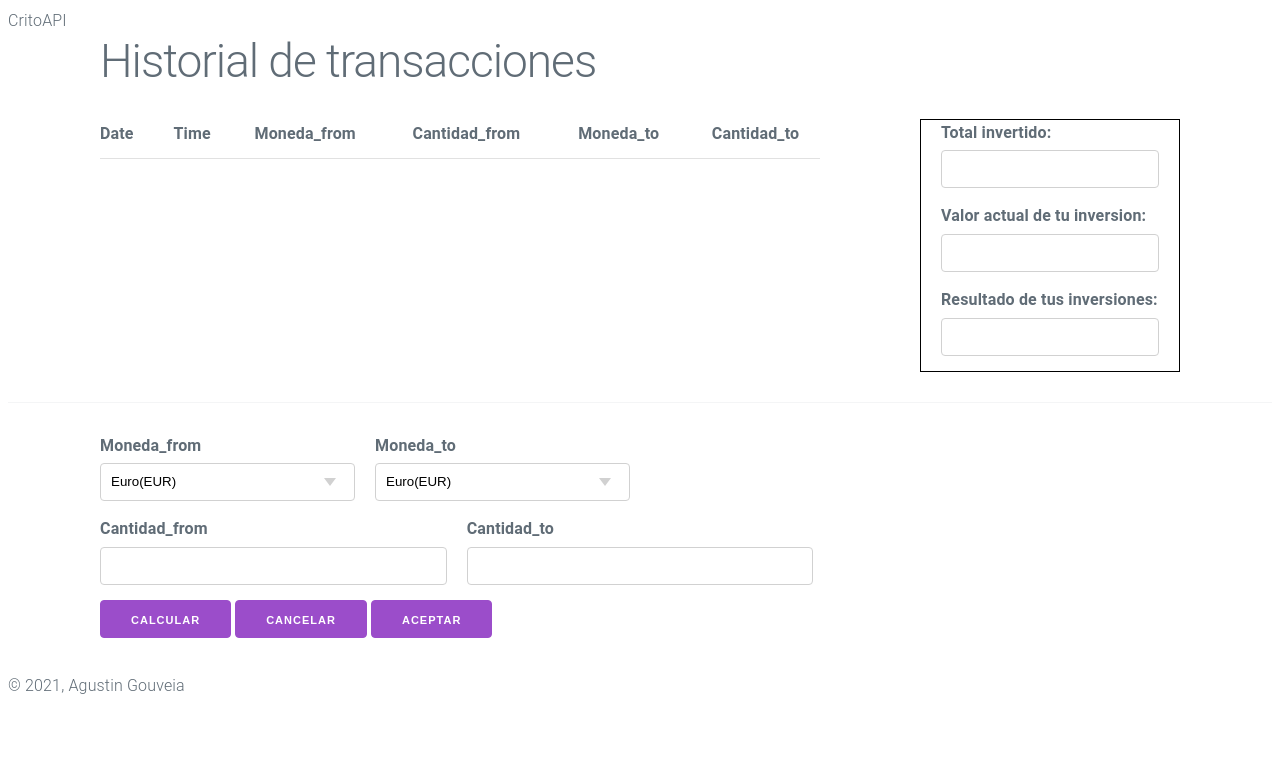
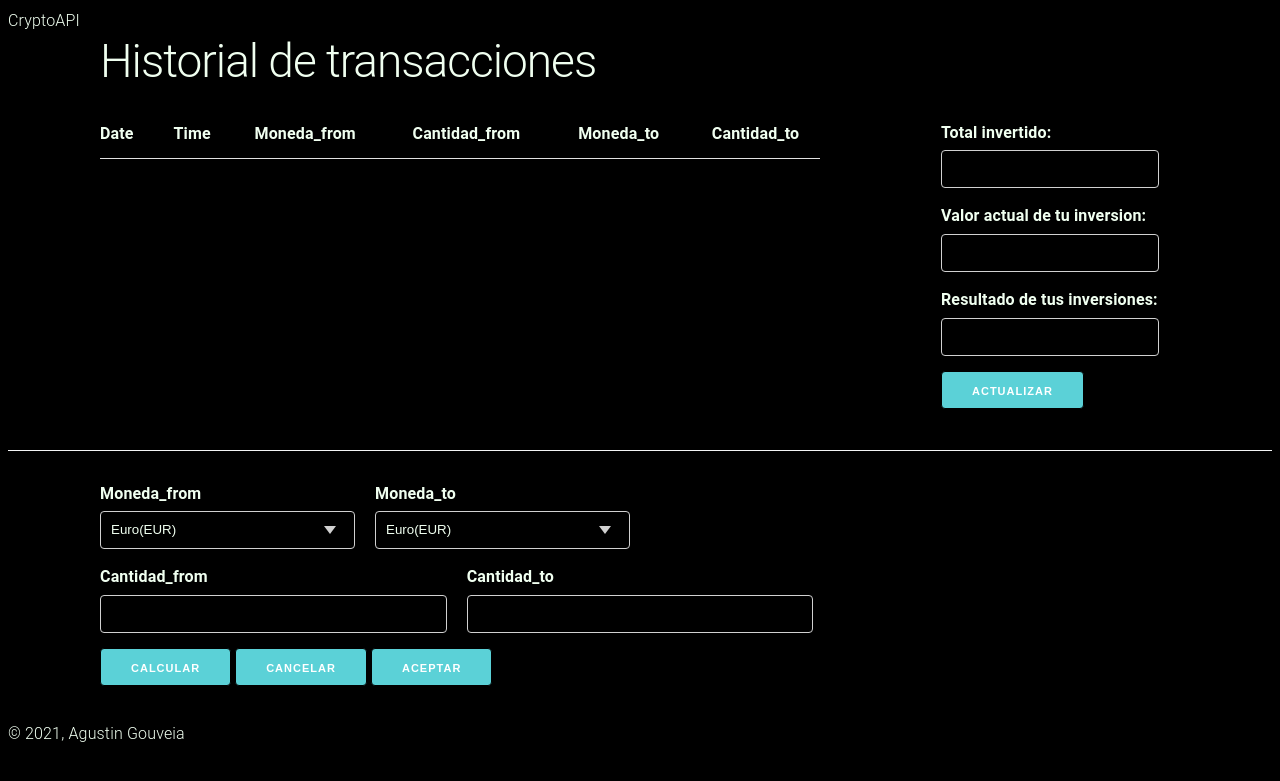
Before and after one commit to AgusGouveia/Proyecto_Web, a Flask app: page / in a window 1280 px wide. Shown: the top 781 px of the page. Run offline with Flask 2, Linux system fonts and the light colour scheme; lists and menus that the app fills with data are empty; parts of the project's set-up code (start-up, migrations or seed data) failed here and were passed over.

Commit message:
Colores modificados. Corección del calculo del estado de inversión. Añadido el boton actualizar

```diff
--- a/UnderwaterGuy/static/css/styles.css
+++ b/UnderwaterGuy/static/css/styles.css
@@ -2,13 +2,19 @@
 a los que se acceden desde el NAVEGADOR */
 
 .tabla-movimientos tbody tr:hover {
-    background-color: rgb(142, 223, 255);
+    background-color: rgb(60, 65, 73);
 }
+
 
 .lista-movimientos {
 
     display: grid;
     grid-template-columns: 2fr 1fr;
+}
+
+.body {
+    background-color: black;
+    color: honeydew;
 }
 
 .tabla-status {
@@ -21,5 +27,14 @@ a los que se acceden desde el NAVEGADOR */
 }
 
 .verde {
-    color: green;
+    color: rgb(45, 201, 45);
 }
+
+.white {
+    color: honeydew;
+}
+
+.button {
+    background-color: rgb(91, 209, 215) ;
+    border-color: black;
+  }
--- a/UnderwaterGuy/static/js/UnderwaterGuy.js
+++ b/UnderwaterGuy/static/js/UnderwaterGuy.js
@@ -24,6 +24,14 @@ let losMovimientos
 xhr = new XMLHttpRequest() // Manejador de peticiones de forma asincrona
 xhr2 = new XMLHttpRequest() // Necesitamos 2 para poder hacer dos llamadas sin que se pisen una a la otra
 xhr3 = new XMLHttpRequest() // necesitamos 3 ...
+
+/*function modificaPares() {
+    const pares = document.querySelector(".moneda__from")
+    for (let i = 0; i < pares.data.length; i++){
+        pares.classList.add("disabled")
+    }
+} */
+
 function recibeRespuestaStatus() {
     if (this.readyState === 4 && (this.status === 200 || this.status === 201)) {
         const respuesta = JSON.parse(this.responseText)
@@ -31,19 +39,25 @@ function recibeRespuestaStatus() {
             alert("Se ha producido un error en acceso a servidor: "+ respuesta.mensaje)
             return
         }
+
         const data = respuesta.data
         const invertido = document.getElementById('invertido')
         const valorActual = document.getElementById('valor-inversion')
         const resultadoInversion = document.getElementById('resultado')
         invertido.value = data.Total_Euros_Invertidos + "€"
+        invertido.classList.add("white")
         valorActual.value = data.Valor_Actual_Inversion.toFixed(8) + "€"
         resultadoInversion.value = data.Resultado.toFixed(8) + "€"
 
-        if (data.Resultado < data.Total_Euros_Invertidos) {
+        if (data.Resultado < 0) {
             resultadoInversion.classList.add("rojo")
             valorActual.classList.add("rojo")
         }
-        else {
+        if (data.Resultado == 0) {
+            resultadoInversion.classList.add("white")
+            valorActual.classList.add("white")
+        }
+        if (data.Resultado > 0) {
             resultadoInversion.classList.add("verde")
             valorActual.classList.add("verde")
         }
@@ -181,7 +195,7 @@ function llamaApiStatus() {
 
 window.onload = function() {
     /* Todo lo que haya aquí adentro se ejecutará una vez que el HTML se renderice, o sea, exactamente despues
-    de que la pagina acabe de cargarse, evitando que el JS entre en juego antes de tiempo. */
+    de que la página acabe de cargarse, evitando que el JS entre en juego antes de tiempo. */
 
     llamaApiMovimientos()
     llamaApiStatus()
@@ -193,4 +207,7 @@ window.onload = function() {
     document.querySelector("#aceptar")
         .addEventListener("click", llamaApiCreaMovimiento)
 
+    document.querySelector("#actualizar")
+        .addEventListener("click", llamaApiStatus)
+
 }
--- a/UnderwaterGuy/templates/UnderwaterGuy.html
+++ b/UnderwaterGuy/templates/UnderwaterGuy.html
@@ -9,8 +9,8 @@
     <link rel="stylesheet" href="/static/css/styles.css">
     <script src="/static/js/UnderwaterGuy.js"></script>
 </head>
-<body>
-    <header>CritoAPI</header>
+<body class ="body">
+    <header>CryptoAPI</header>
     <section class="container" id="principal">
         <h1>Historial de transacciones</h1>
         <div class="lista-movimientos">
@@ -47,6 +47,7 @@
                             <input type="text" name="resultado" id="resultado" disabled>
                         </div>
                     </div>
+                    <button class ="button" id="actualizar" >Actualizar</button>
                 </div>
             </div>
         </div>
@@ -58,7 +59,7 @@
                 <input type="hidden" id="idMovimiento">
                 <div class="column">
                     <label for="moneda_from">Moneda_from</label>
-                    <select name="moneda_from" id="moneda_from">
+                    <select name="moneda__from" id="moneda_from" style="color: honeydew">
                         <option value="EUR">Euro(EUR)</option>
                         <option value="BTC">Bitcoin(BTC)</option>
                         <option value="ETH">Ethereum(ETH)</option>
@@ -80,7 +81,7 @@
                         <input type="hidden" id="idMovimiento">
                     <div class="column column-33">
                     <label for="moneda_to">Moneda_to</label>
-                    <select name="moneda_to" id="moneda_to">
+                    <select name="moneda_to" id="moneda_to" style="color: honeydew">
                         <option value="EUR">Euro(EUR)</option>
                         <option value="BTC">Bitcoin(BTC)</option>
                         <option value="ETH">Ethereum(ETH)</option>
@@ -103,18 +104,18 @@
             <div class="row">
                 <div class="column column-33">
                     <label for="cantidad_from">Cantidad_from</label>
-                    <input type="number" name="cantidad_from" id="cantidad_from" step="any">
+                    <input type="number" name="cantidad_from" id="cantidad_from" step="any" style="color: honeydew">
                 </div>
                 <div class="column column-33">
                     <label for="cantidad_to">Cantidad_to</label>
-                    <input type="text" name="cantidad_to" id="cantidad_to" disabled>
+                    <input type="text" name="cantidad_to" id="cantidad_to" disabled style="color: honeydew">
                 </div>
             </div>
             <div class="row">
                 <div class="column">
-                    <button id="calcular" >Calcular </button>
-                    <button id="cancelar" type= "reset" >Cancelar</button>
-                    <button id="aceptar" >Aceptar</button>
+                    <button class ="button" id="calcular" >Calcular </button>
+                    <button class ="button" id="cancelar" type= "reset" >Cancelar</button>
+                    <button class ="button" id="aceptar" >Aceptar</button>
                 </div>
             </div>
         </form>
--- a/UnderwaterGuy/views.py
+++ b/UnderwaterGuy/views.py
@@ -199,7 +199,8 @@ def calculaSaldoExistente():
         listaDic1 = lista[0]
         listaDic2 = lista[1]
         if listaDic2.get('SUM(cantidad_to)') == None:
-            data = {'Total_Euros_Invertidos': listaDic1.get('SUM(cantidad_from)'), 'Saldo_Euros_Invertidos': 0, 'Valor_Actual_Cryptos_En_Euros': ValorActualCryptos['Euros'], 'Valor_Actual_Inversion': (ValorActualCryptos['Euros']), 'Monedas_Disponibles': totalMonedas, 'Resultado': (ValorActualCryptos['Euros'])}
+            profit = (ValorActualCryptos['Euros'] - listaDic1.get('SUM(cantidad_from)'))
+            data = {'Total_Euros_Invertidos': listaDic1.get('SUM(cantidad_from)'), 'Saldo_Euros_Invertidos': 0, 'Valor_Actual_Cryptos_En_Euros': ValorActualCryptos['Euros'], 'Valor_Actual_Inversion': (ValorActualCryptos['Euros']), 'Monedas_Disponibles': totalMonedas, 'Resultado': profit}
             return data
         saldoEurosInvertidos = listaDic2.get('SUM(cantidad_to)') - listaDic1.get('SUM(cantidad_from)') #De cripto a € (Criptos vendidas por €, o sea, saldo de € ACTUAL)
         ValorActualInversion = (ValorActualCryptos['Euros'] + listaDic1.get('SUM(cantidad_from)') + saldoEurosInvertidos)
```
Also changed, not shown: 1 other file.
